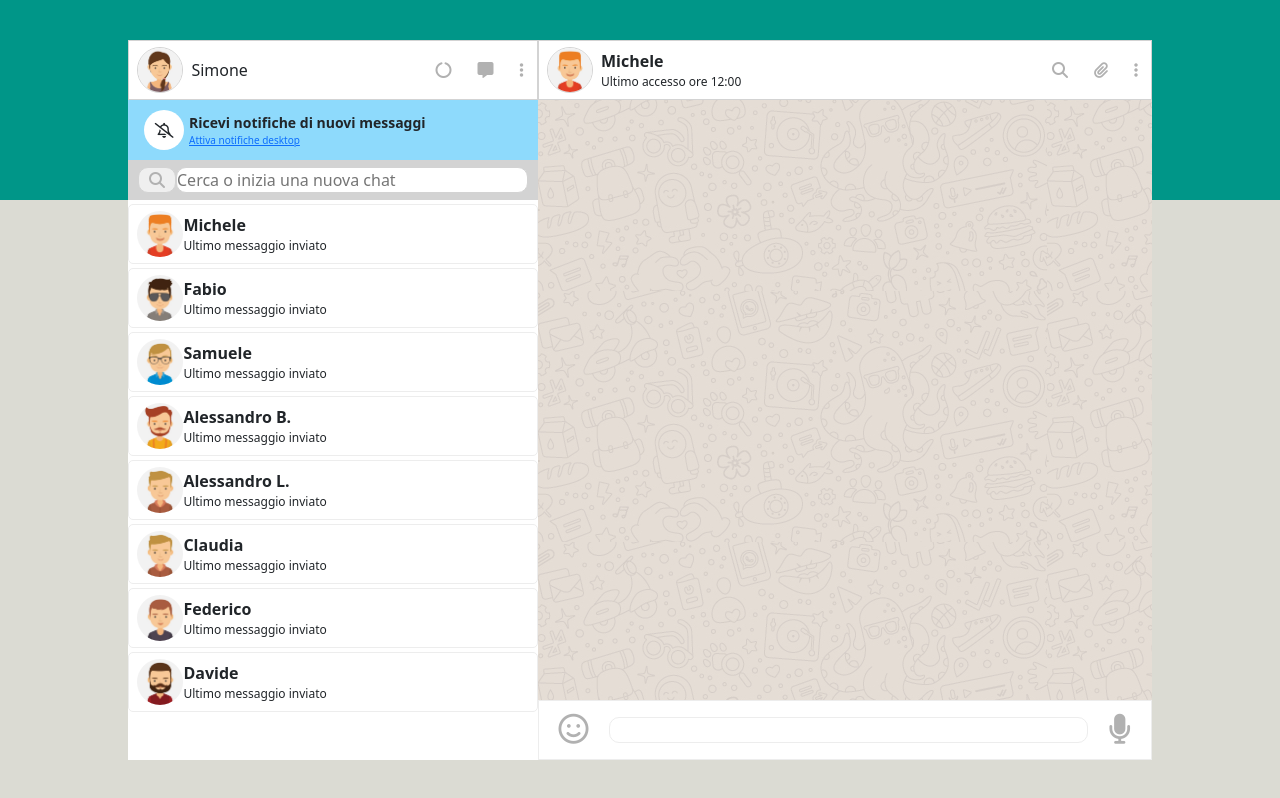
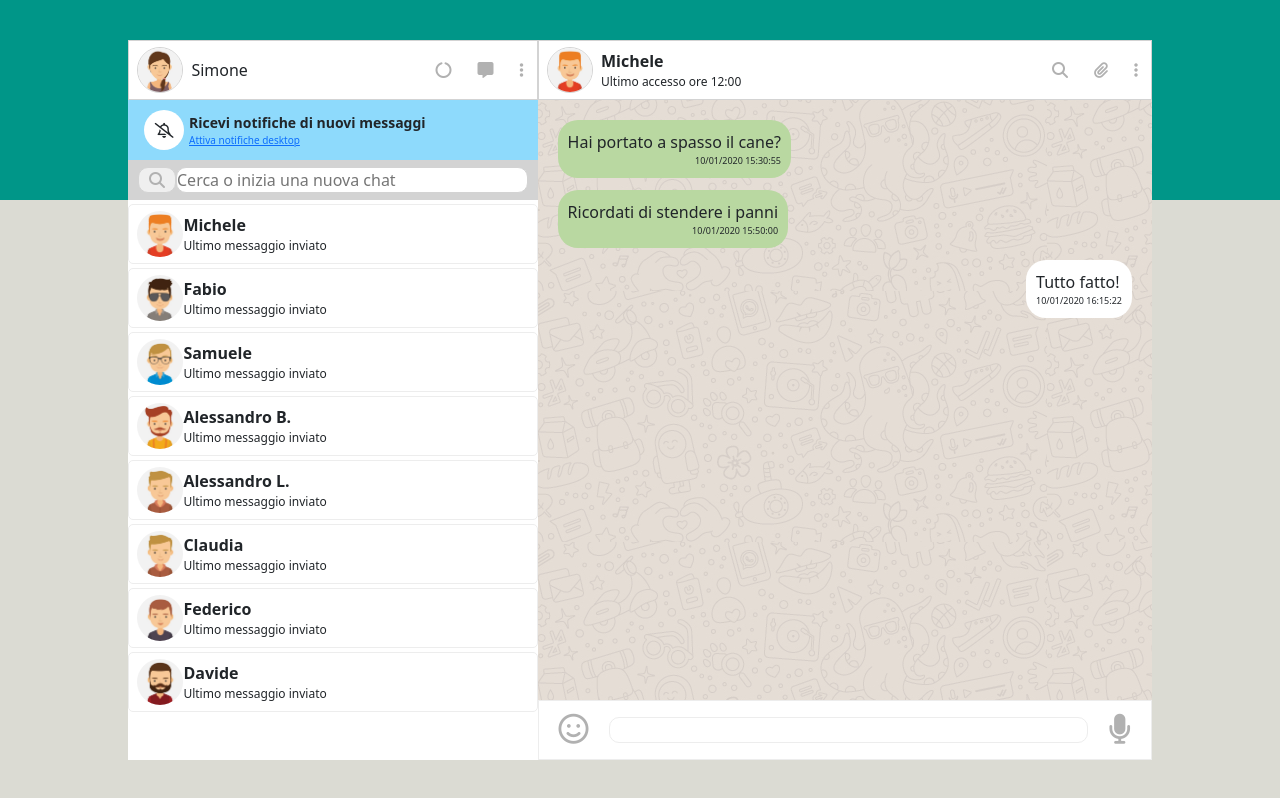
Before and after one commit to SimoneScordato99/vue-boolzapp, a plain HTML site: page index.html in a window 1280 px wide. Drawn offline with nearby package versions, Linux system fonts and the light colour scheme.

Commit message:
si va agonfie vele!!!

```diff
--- a/assets/css/style.css
+++ b/assets/css/style.css
@@ -140,6 +140,7 @@
 .chat-testo{
     height: calc(100% - 120px);
     width: 100%;
+    padding: 20px;
 
 }
 .chat-invia{
@@ -163,3 +164,33 @@
     border: 1px solid rgb(237, 237, 237);
     border-radius: 10px;
 }
+
+.messaggio{
+    height: 60px;
+    width: 100%;
+    margin-bottom: 10px;
+    display: flex;
+    position: relative;
+}
+.messaggio-sent{
+
+    max-width: 50%;
+    background-color: #B9D8A1;
+    border-radius: 20px;
+    padding: 10px;
+    position: absolute;
+    left: 0;
+}
+.messaggio-recived{
+
+    max-width: 50%;
+    background-color: white;
+    border-radius: 20px;
+    padding: 10px;
+    position: absolute;
+    right: 0;
+}
+.data{
+    font-size: 9px;
+    text-align: end;
+}
--- a/assets/js/main.js
+++ b/assets/js/main.js
@@ -165,7 +165,10 @@ data() {
                     }
                 ],
             }
-        ]
+        ],
+        sent: 'messaggio-sent',
+        recived: 'messaggio-recived',
+        soldato: 0
 
 
     }
--- a/index.html
+++ b/index.html
@@ -12,7 +12,7 @@
     <div id="app">
       <div class="padre">
         <div class="figlio">
-          <!-- --------------------- -->
+          <!-- --------------------------------------------------------------- -->
           <div class="profili">
             <div class="profilo">
               <div class="dati-profilo px-2">
@@ -41,8 +41,8 @@
               <input type="text" name="cerca" id="cerca" placeholder="Cerca o inizia una nuova chat">
             </div>
             <div class="chat-list">
-              <div v-for="(elem, index) in contacts" key="index" class="chat-list-card px-2 my-1">
-                  <img :src="elem.avatar" alt="">
+              <div v-for="(elem, index) in contacts" key="index" class="chat-list-card px-2 my-1" :id="index" @click="soldato = index">
+                  <img :src="elem.avatar" :alt="elem.name">
                   <div class="info">
                     <span class="info-titolo">{{elem.name}}</span>
                     <span class="info-info">Ultimo messaggio inviato</span>
@@ -52,13 +52,13 @@
 
             </div>
           </div>
-          <!-- --------------------- -->
+          <!-- --------------------------------------------------------------- -->
           <div class="chat">
             <div class="profilo-chat">
               <div class="dati-profilo px-2">
-                <img :src="contacts[0].avatar" alt="proprio avatar">
+                <img :src="contacts[soldato].avatar" alt="proprio avatar">
                 <div class="info px-2">
-                  <span class="info-titolo">{{contacts[0].name}}</span>
+                  <span class="info-titolo">{{contacts[soldato].name}}</span>
                   <span class="info-info">Ultimo accesso ore 12:00</span>
                 </div>
               </div>
@@ -68,7 +68,20 @@
                 <i class="px-2 fa-solid fa-ellipsis-vertical" style="color: #b1b1b1;"></i>
               </div>
             </div>
-            <div class="chat-testo"></div>
+            <div class="chat-testo">
+              <div v-for="(element, index) in contacts[soldato].messages" key="index" class="messaggio">
+                <div  v-if="element.status === 'sent'" :class="sent">
+                  {{element.message}}
+                  <div class="data">{{element.date}}</div>
+                </div>
+                <div  v-else-if :class="recived">
+                  {{element.message}}
+                  <div class="data">{{element.date}}</div>
+                </div>
+
+              </div>
+
+            </div>
             <div class="chat-invia">
               <div class="emojy">
                 <i class="fa-regular fa-face-smile" style="color: #b1b1b1;"></i>
```
